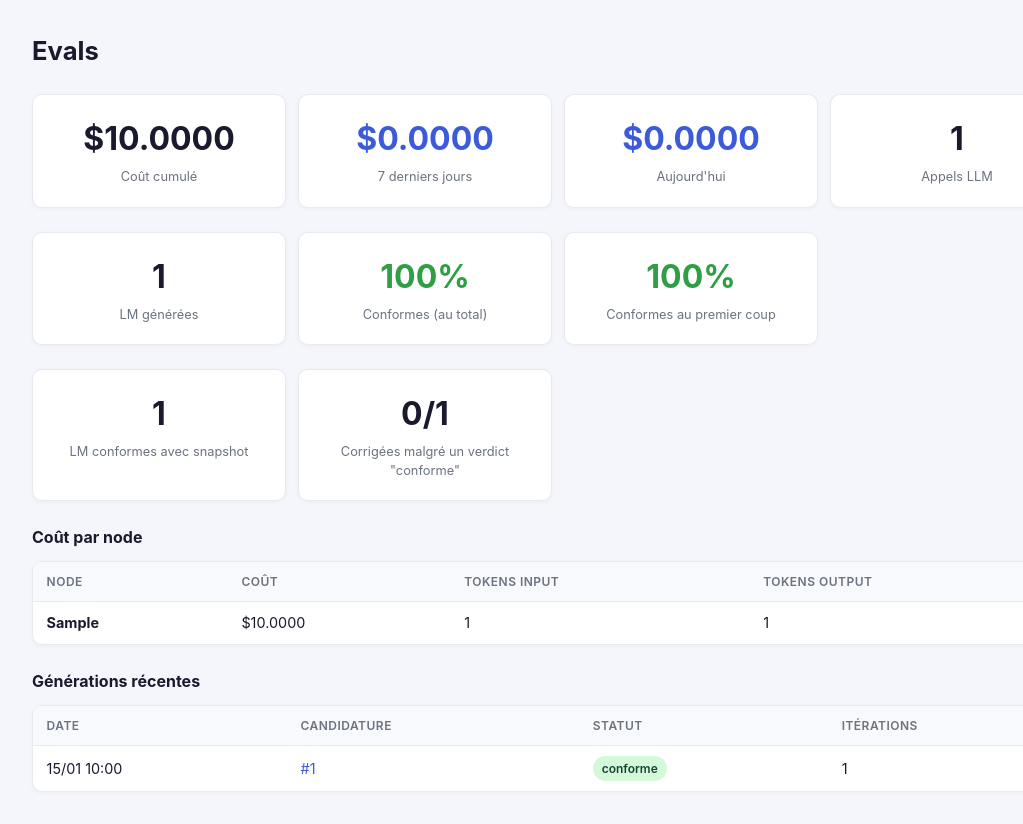
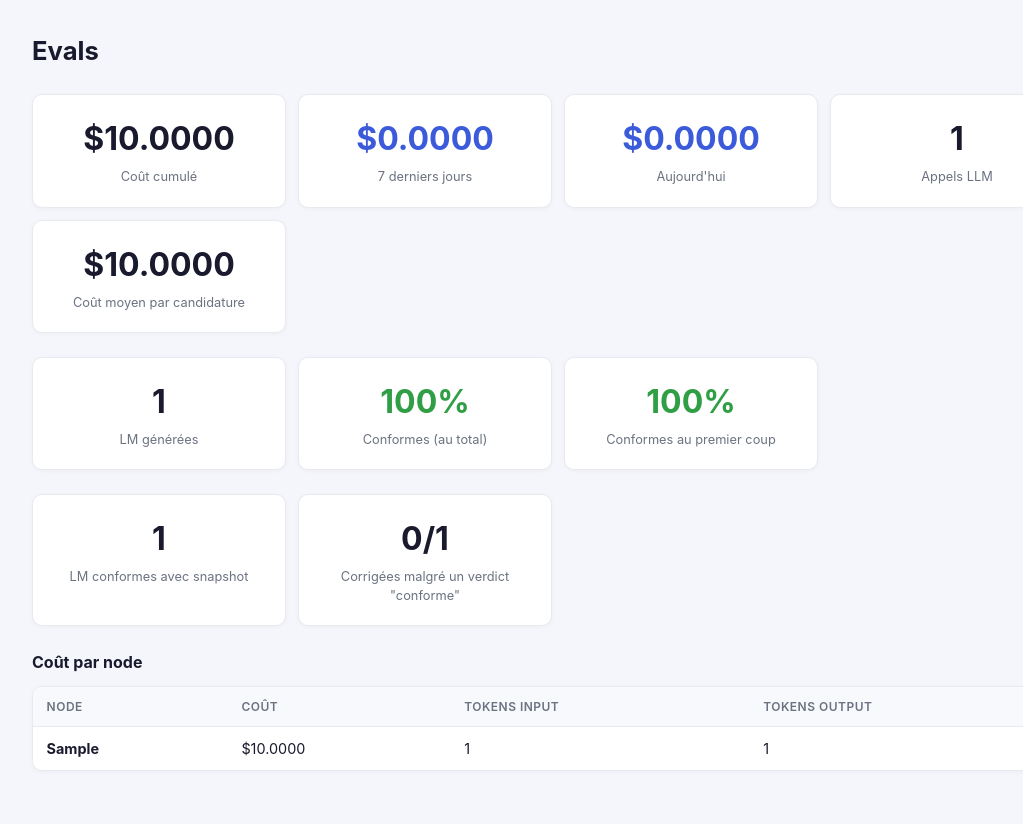
Before and after one commit to adoudi-mondher/job-tracker, a Flask app: page /evals/ in a window 1280 px wide. Shown: the part 56-880 px from the top of the page, without its empty margins (82-1105 px from the left). After the commit the page ends 813 px from the top, so only its background shows below. Run offline with Flask 3, Linux system fonts and the light colour scheme; the visitor is signed in with stand-in values (Sample User, id 1); tables that the repository leaves empty hold one stand-in row (values such as "Sample post"); some libraries are stand-ins or nearby versions.

Commit message:
feat(evals): retire generations recentes (log), ajoute cout moyen par candidature

```diff
--- a/app/routes/evals.py
+++ b/app/routes/evals.py
@@ -41,6 +41,9 @@ def index():
         tokens_par_node[a.node]["input"] += a.input_tokens or 0
         tokens_par_node[a.node]["output"] += a.output_tokens or 0
 
+    candidatures_avec_cout = {a.candidature_id for a in appels if a.candidature_id is not None}
+    cout_moyen_candidature = (cout_total / len(candidatures_avec_cout)) if candidatures_avec_cout else 0
+
     nb_runs = len(runs)
     nb_conformes = sum(1 for r in runs if r.statut_verification == "conforme")
     nb_premier_coup = sum(
@@ -76,6 +79,7 @@ def index():
         cout_total=cout_total,
         cout_semaine=cout_semaine,
         cout_jour=cout_jour,
+        cout_moyen_candidature=cout_moyen_candidature,
         nb_appels=len(appels),
         cout_par_node=sorted(cout_par_node.items(), key=lambda x: x[1], reverse=True),
         tokens_par_node=tokens_par_node,
@@ -83,7 +87,6 @@ def index():
         taux_conforme=taux_conforme,
         taux_premier_coup=taux_premier_coup,
         top_motifs=top_motifs,
-        runs_recents=runs[:10],
         nb_candidatures_avec_snapshot=len(candidatures_avec_snapshot),
         nb_faux_negatifs=len(faux_negatifs),
         faux_negatifs=faux_negatifs,
--- a/app/templates/evals/index.html
+++ b/app/templates/evals/index.html
@@ -28,6 +28,10 @@ sont alimentées par le service <code>langgraph-agents</code> (voir <code>docs/r
     <div class="stat-card">
         <span class="stat-number">{{ nb_appels }}</span>
         <span class="stat-label">Appels LLM</span>
+    </div>
+    <div class="stat-card">
+        <span class="stat-number">${{ "%.4f"|format(cout_moyen_candidature) }}</span>
+        <span class="stat-label">Coût moyen par candidature</span>
     </div>
 </div>
 
@@ -136,32 +140,5 @@ sont alimentées par le service <code>langgraph-agents</code> (voir <code>docs/r
 </section>
 {% endif %}
 
-<!-- Runs récents -->
-{% if runs_recents %}
-<section class="section">
-    <h2>Générations récentes</h2>
-    <div class="table-wrapper"><table>
-        <thead>
-            <tr>
-                <th>Date</th>
-                <th>Candidature</th>
-                <th>Statut</th>
-                <th>Itérations</th>
-            </tr>
-        </thead>
-        <tbody>
-            {% for r in runs_recents %}
-            <tr>
-                <td data-label="Date">{{ r.created_at.strftime('%d/%m %H:%M') if r.created_at else '—' }}</td>
-                <td data-label="Candidature"><a href="{{ url_for('candidatures.detail', id=r.candidature_id) }}">#{{ r.candidature_id }}</a></td>
-                <td data-label="Statut"><span class="badge{% if r.statut_verification == 'conforme' %} badge-success{% else %} badge-warning{% endif %}">{{ r.statut_verification }}</span></td>
-                <td data-label="Itérations">{{ r.nb_iterations }}</td>
-            </tr>
-            {% endfor %}
-        </tbody>
-    </table></div>
-</section>
-{% endif %}
-
 {% endif %}
 {% endblock %}
```
